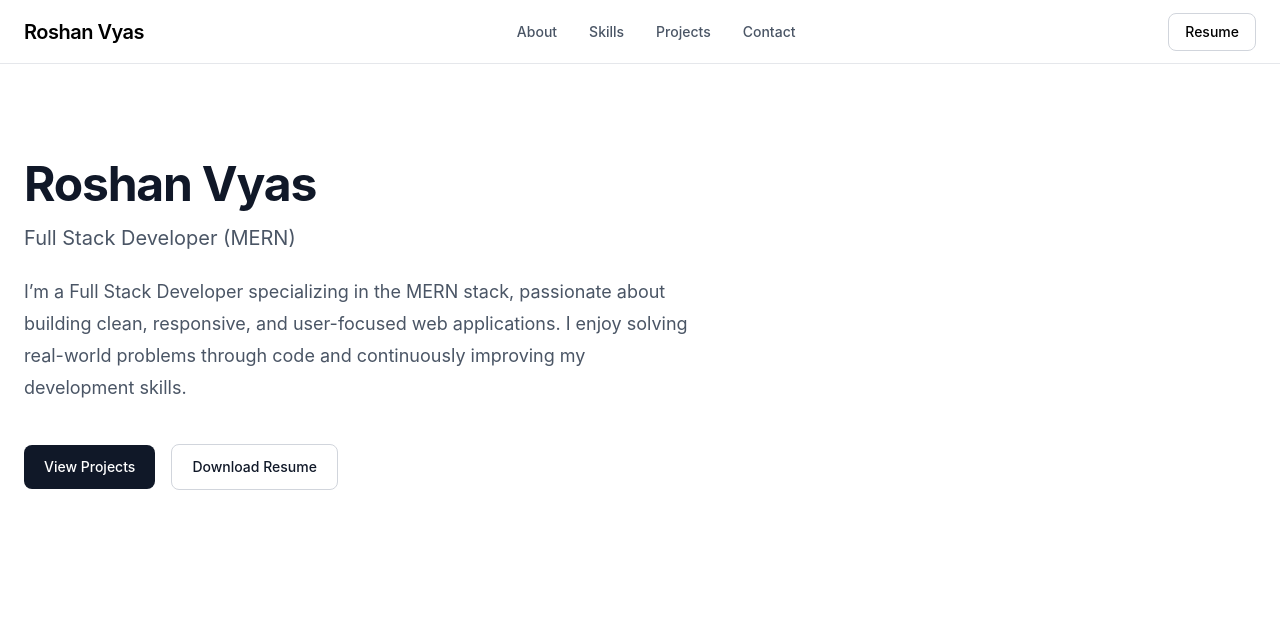
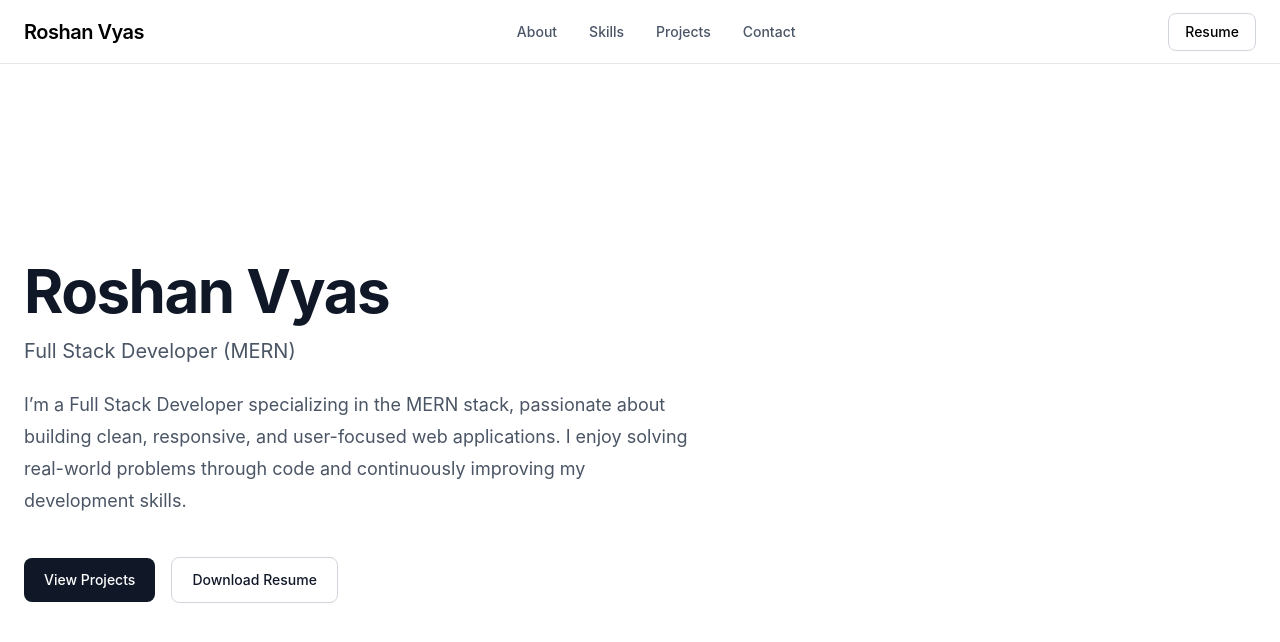
Before and after one commit to roshan-vyas-dev/roshan-portfolio, a React (Vite) app: page / in a window 1280 px wide. Shown: the top 642 px of the page. Built offline with nearby package versions, Linux system fonts and the light colour scheme.

Commit message:
feat: complete hero section layout

```diff
--- a/src/sections/Hero.jsx
+++ b/src/sections/Hero.jsx
@@ -4,9 +4,9 @@ function Hero() {
     return (
         <section>
             <Container>
-                <div className="py-24">
+                <div className="flex min-h-[calc(100vh-4rem)] flex-col justify-center py-16 lg:py-24">
                     {/* name */}
-                    <h1 className="text-5xl font-bold tracking-tight text-gray-900">
+                    <h1 className="text-4xl font-bold tracking-tight text-gray-900 sm:text-5xl lg:text-6xl">
                         Roshan Vyas
                     </h1>
 
```
